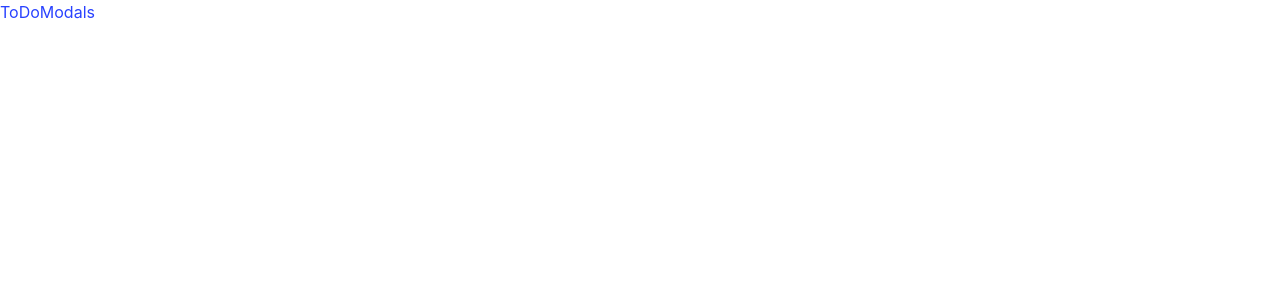
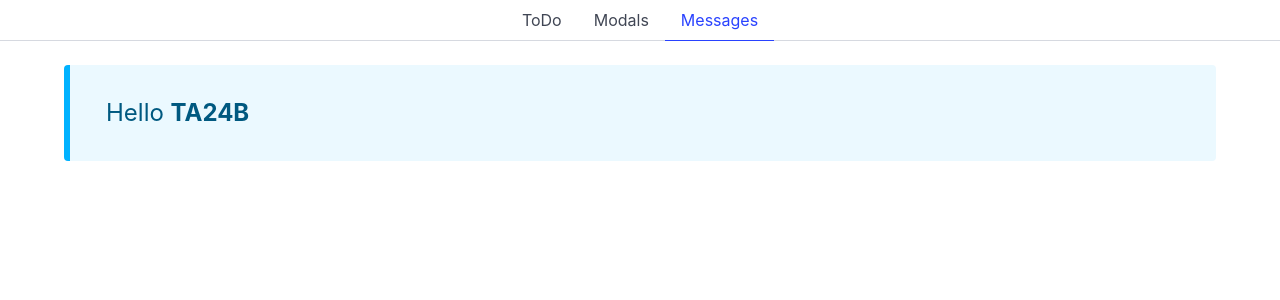
Before and after one commit to milestails777/learnnode, a Vue app: page /messages in a window 1280 px wide. Before the commit this address had no page. Shown: the top 300 px of the page. Built offline with nearby package versions, Linux system fonts and the light colour scheme.

Commit message:
NT 4.0 Workstation Final Version

```diff
--- a/src/App.vue
+++ b/src/App.vue
@@ -1,19 +1,14 @@
 <script setup>
 import { ref } from 'vue';
-import Tabs from './components/Tabs.vue';
+import RouterTabs from './components/RouterTabs.vue';
 
 </script>
 
 <template>
-    <nav>
-        <RouterLink to="/">ToDo</RouterLink>
-        <RouterLink to="/modals">Modals</RouterLink>
-    </nav>
+    <RouterTabs></RouterTabs>
     <div class="container">
         <RouterView></RouterView>
     </div>
 </template>
 
-<style>
-
-</style>
+<style></style>
--- /dev/null
+++ b/src/components/Message.vue
@@ -0,0 +1,41 @@
+<script setup>
+let props = defineProps({
+    title: String,
+    color: {
+        type: String,
+        validator(value, props) {
+            return [
+                'dark',
+                'primary',
+                'link',
+                'info',
+                'warning',
+                'danger',
+            ].includes(value);
+        }
+    },
+    large: Boolean,
+    medium: Boolean,
+    small: Boolean,
+});
+
+let classes = [];
+if(props.color) {
+    classes.push('is-' + props.color);
+}
+let size = props.large ? 'large' : props.medium ? 'medium' : props.small ? 'small' : '';
+if(size) {
+    classes.push('is-' + size);
+}
+</script>
+<template>
+    <article class="message" :class="classes">
+        <div v-if="title" class="message-header">
+            <p>{{ title }}</p>
+            <button class="delete" aria-label="delete"></button>
+        </div>
+        <div class="message-body">
+            <slot></slot>
+        </div>
+    </article>
+</template>
--- /dev/null
+++ b/src/components/RouterTabs.vue
@@ -0,0 +1,12 @@
+<script setup>
+
+</script>
+<template>
+    <div class="tabs is-centered">
+        <ul>
+            <li v-for="route in $router.getRoutes()" :class="{'is-active': $route.path === route.path}">
+                <RouterLink :to="route.path">{{route.name}}</RouterLink>
+            </li>
+        </ul>
+    </div>
+</template>
--- a/src/components/Tabs.vue
+++ b/src/components/Tabs.vue
@@ -9,7 +9,6 @@
                 @click="$emit('setActive', index)">
                     <a>{{ title }}</a>
             </li>
-
         </ul>
     </div>
 </template>
--- /dev/null
+++ b/src/pages/Messages.vue
@@ -0,0 +1,10 @@
+<script setup>
+import Message from '../components/Message.vue';
+
+
+</script>
+<template>
+    <Message color="info" large>
+        Hello <b>TA24B</b>
+    </Message>
+</template>
--- a/src/style.scss
+++ b/src/style.scss
@@ -1,3 +1,3 @@
 @use "bulma/sass" with (
-  $primary: #000000
+    $primary: navy
 );
```
Also changed, not shown: src/index.js (+10 -25 lines). Lines whose indentation alone changed are shown as unchanged.
